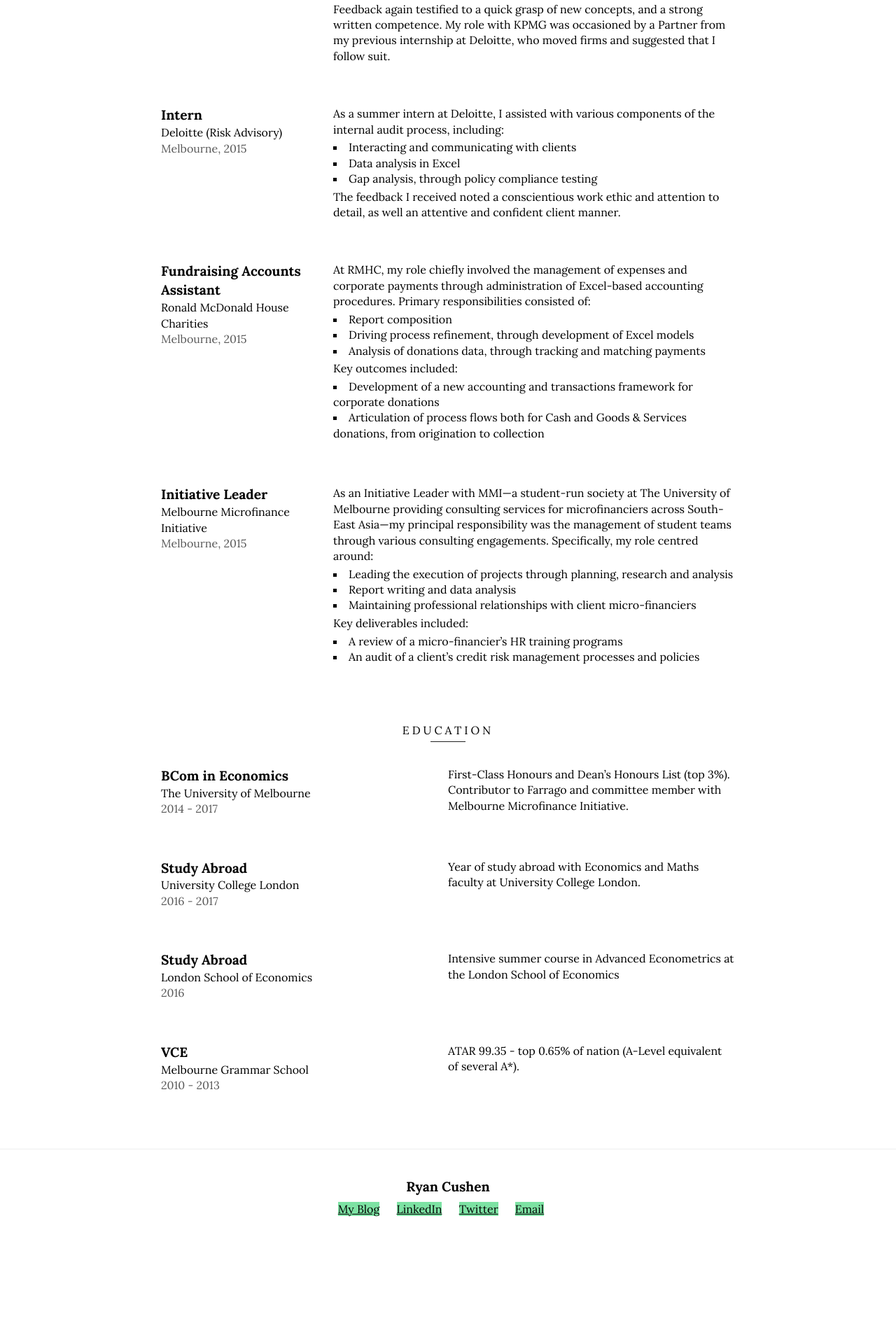
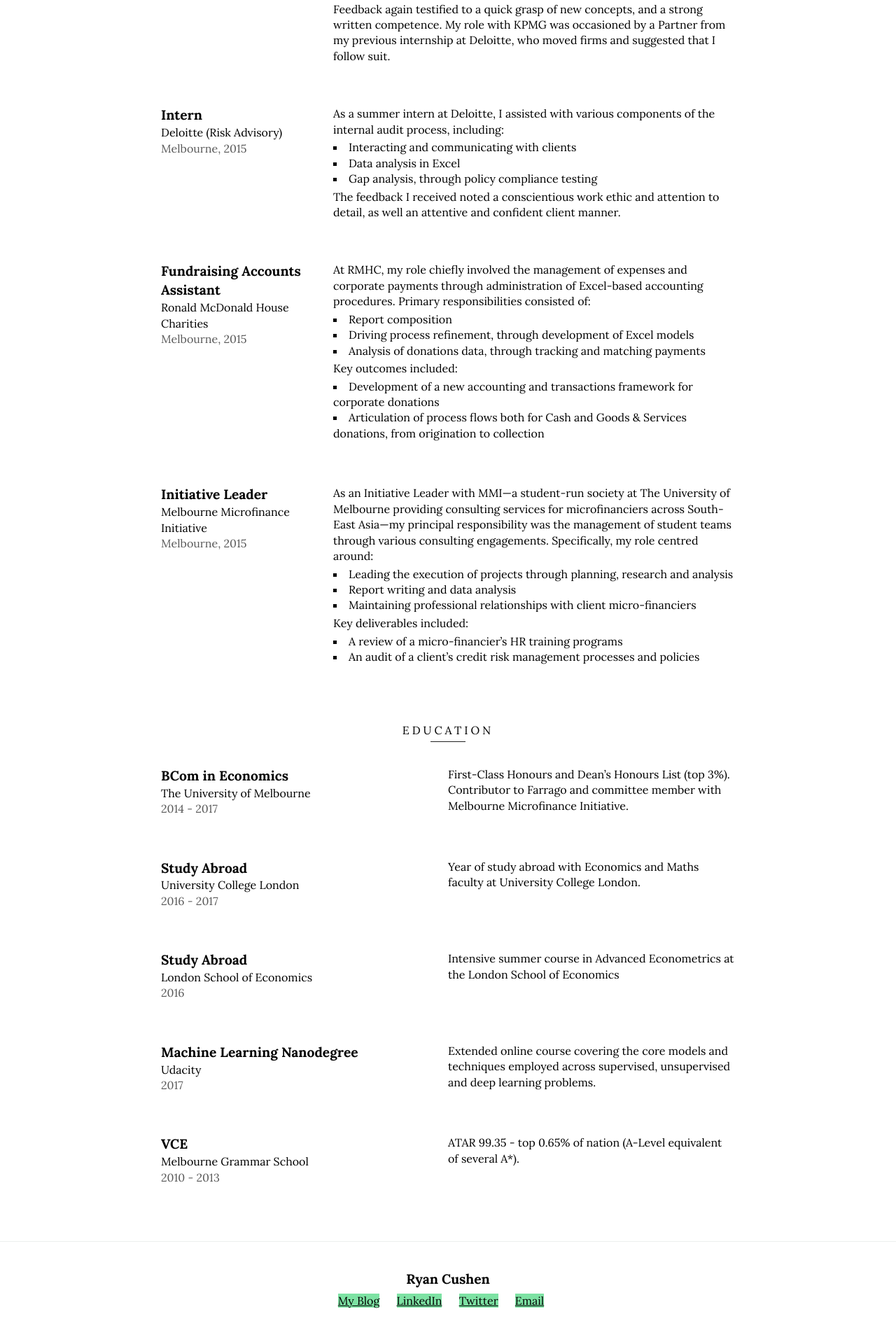
Before and after one commit to rcushen/resume, a Jekyll site: the page built from index.html, in a window 1280 px wide. Shown: the part 1579-3489 px from the top of the page at 70% size. Built offline with Jekyll 4.4.1, drawn with Linux system fonts in a browser that asks for light colours; before the commit the page ends 3357 px from its top, so only the background shows below that.

Commit message:
Updated to include Udacity nanodegree.

```diff
--- a/_data/education.yml
+++ b/_data/education.yml
@@ -13,6 +13,11 @@
     period: '2016'
     description: Intensive summer course in Advanced Econometrics at the London School of Economics
 
+-   qualification: Machine Learning Nanodegree
+    school: Udacity
+    period: '2017'
+    description: Extended online course covering the core models and techniques employed across supervised, unsupervised and deep learning problems.
+
 -   qualification: VCE
     school: Melbourne Grammar School
     period: 2010 - 2013
```
